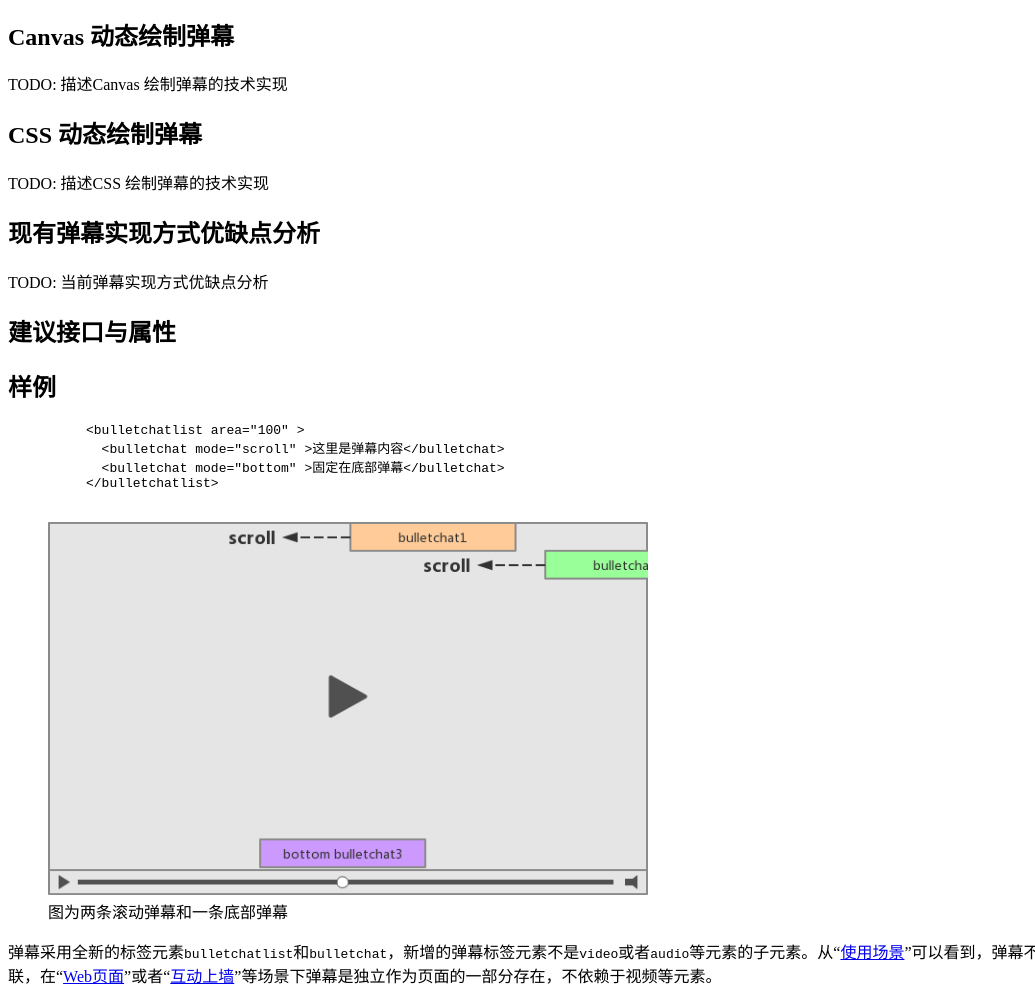
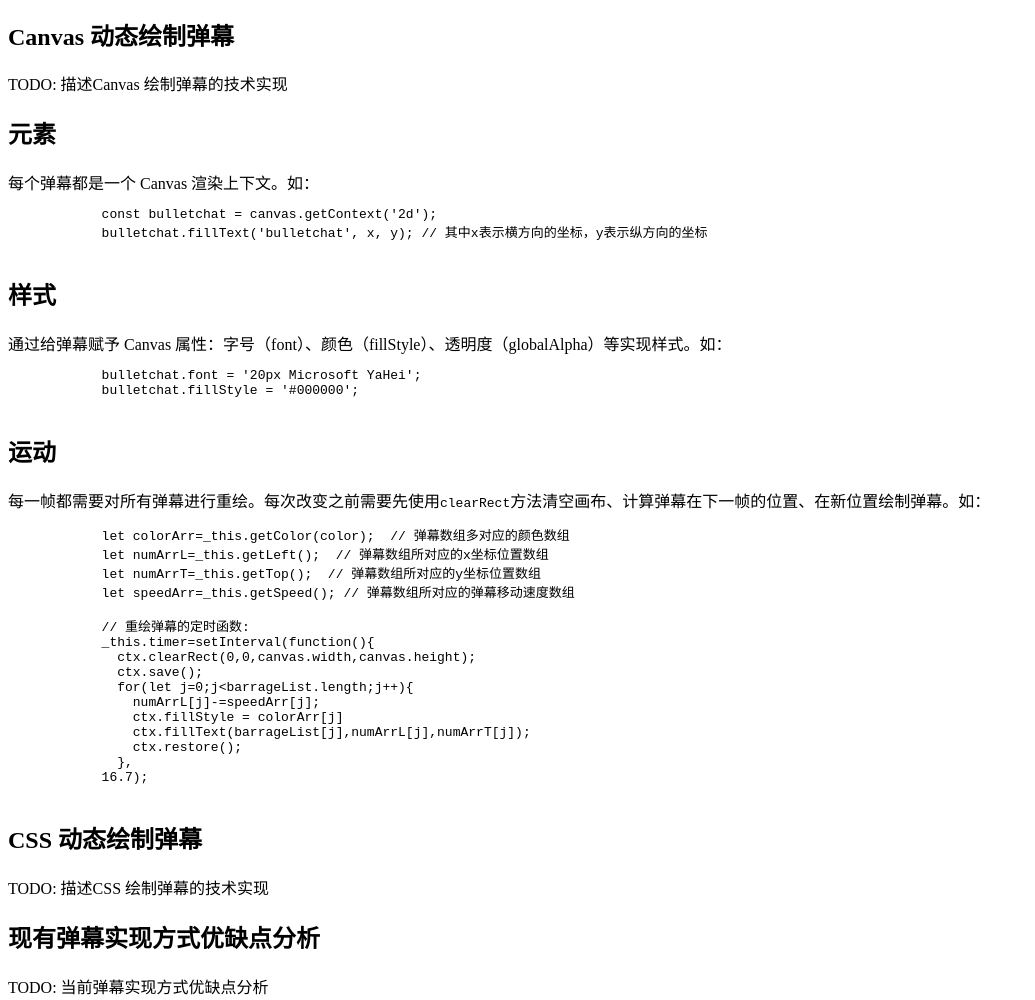
Before and after one commit to w3c/danmaku, a plain HTML site: page api.zh.html in a window 1280 px wide. Shown: the part 409-1409 px from the top of the page, without its empty margins (0-1035 px from the left). Drawn offline with Linux system fonts and the light colour scheme.

Commit message:
add Canvas

```diff
--- a/api.zh.html
+++ b/api.zh.html
@@ -88,6 +88,50 @@
       <div class="note">
         TODO: 描述Canvas 绘制弹幕的技术实现
       </div>
+      <section>
+        <h2>元素</h2>
+        <div>每个弹幕都是一个 Canvas 渲染上下文。如：</div>
+        <aside class="example" title="弹幕元素">
+          <pre>
+            const bulletchat = canvas.getContext('2d');
+            bulletchat.fillText('bulletchat', x, y); // 其中x表示横方向的坐标，y表示纵方向的坐标
+          </pre>
+        </aside>
+      </section>
+      <section>
+        <h2>样式</h2>
+        <div>通过给弹幕赋予 Canvas 属性：字号（font）、颜色（fillStyle）、透明度（globalAlpha）等实现样式。如：</div>
+        <aside class="example" title="弹幕样式设置">
+          <pre>
+            bulletchat.font = '20px Microsoft YaHei';
+            bulletchat.fillStyle = '#000000';
+          </pre>
+        </aside>
+      </section>
+      <section>
+        <h2>运动</h2>
+        <div>每一帧都需要对所有弹幕进行重绘。每次改变之前需要先使用<code>clearRect</code>方法清空画布、计算弹幕在下一帧的位置、在新位置绘制弹幕。如：</div>
+        <aside class="example" title="弹幕样式设置">
+          <pre>
+            let colorArr=_this.getColor(color);  // 弹幕数组多对应的颜色数组
+            let numArrL=_this.getLeft();  // 弹幕数组所对应的x坐标位置数组
+            let numArrT=_this.getTop();  // 弹幕数组所对应的y坐标位置数组
+            let speedArr=_this.getSpeed(); // 弹幕数组所对应的弹幕移动速度数组
+
+            // 重绘弹幕的定时函数:
+            _this.timer=setInterval(function(){
+              ctx.clearRect(0,0,canvas.width,canvas.height);
+              ctx.save();
+              for(let j=0;j&lt;barrageList.length;j++){
+                numArrL[j]-=speedArr[j];
+                ctx.fillStyle = colorArr[j]
+                ctx.fillText(barrageList[j],numArrL[j],numArrT[j]);
+                ctx.restore();
+              },
+            16.7);
+          </pre>
+        </aside>
+      </section>
     </section>
     <section>
       <h2>CSS 动态绘制弹幕</h2>
```
